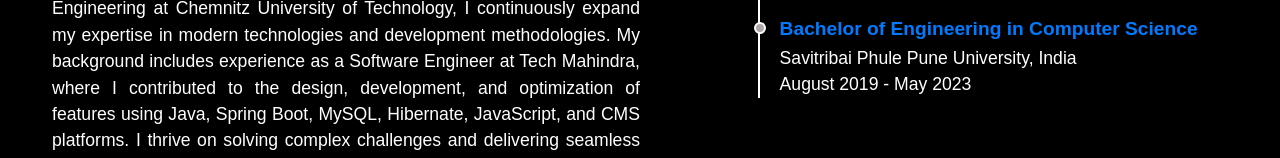
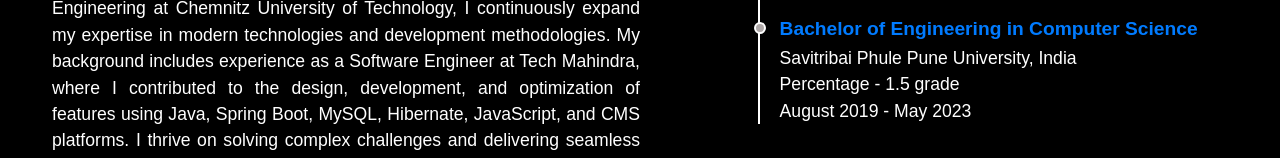
Before and after one commit to khushizope/Khushi_Zope_Portfolio, a plain HTML site: page index.html in a window 1280 px wide. Shown: the part 1121-1279 px from the top of the page. Drawn offline with nearby package versions, Linux system fonts and the light colour scheme.

Commit message:
Update about.html
update P tag

```diff
--- a/Template/about.html
+++ b/Template/about.html
@@ -35,6 +35,7 @@
                         <span class="circle"></span>
                         <h5 class="fw-bold">Bachelor of Engineering in Computer Science</h5>
                         <p>Savitribai Phule Pune University, India</p>
+                        <p>Percentage - 1.5 grade</p>
                         <p>August 2019 - May 2023</p>
                     </div>
                 </div>
```
